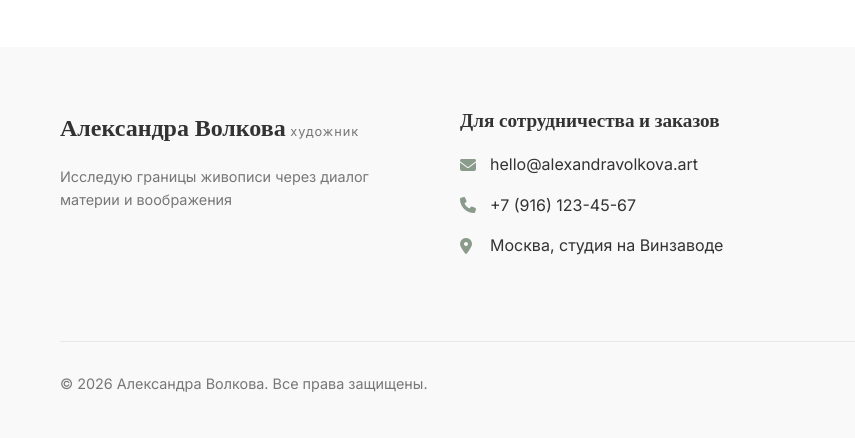
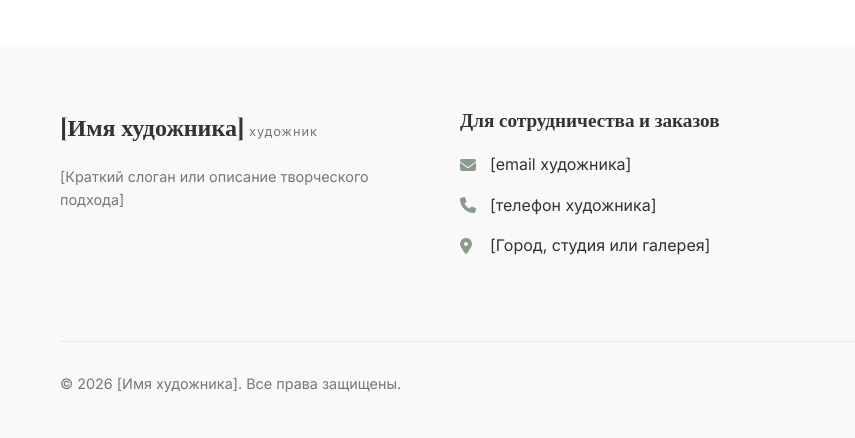
Before and after one commit to Tavvex/artist-website, a plain HTML site: page blog.html in a window 1280 px wide. Shown: the part 3507-3945 px from the top of the page, 0-855 px from the left. Drawn offline with nearby package versions, Linux system fonts and the light colour scheme.

Commit message:
выфвыф

```diff
--- a/blog.html
+++ b/blog.html
@@ -289,10 +289,10 @@
             <div class="footer-content">
                 <div class="footer-column">
                     <a href="index.html" class="footer-logo">
-                        <span class="logo-text">Александра Волкова</span>
+                        <span class="logo-text">[Имя художника]</span>
                         <span class="logo-subtitle">художник</span>
                     </a>
-                    <p class="footer-tagline">Исследую границы живописи через диалог материи и воображения</p>
+                    <p class="footer-tagline">[Краткий слоган или описание творческого подхода]</p>
                 </div>
 
                 <div class="footer-column">
@@ -300,15 +300,15 @@
                     <ul class="footer-contacts">
                         <li>
                             <i class="fas fa-envelope"></i>
-                            <a href="mailto:hello@alexandravolkova.art">hello@alexandravolkova.art</a>
+                            <a href="mailto:[email художника]">[email художника]</a>
                         </li>
                         <li>
                             <i class="fas fa-phone"></i>
-                            <a href="tel:+79161234567">+7 (916) 123-45-67</a>
+                            <a href="tel:[телефон художника]">[телефон художника]</a>
                         </li>
                         <li>
                             <i class="fas fa-map-marker-alt"></i>
-                            <span>Москва, студия на Винзаводе</span>
+                            <span>[Город, студия или галерея]</span>
                         </li>
                     </ul>
                 </div>
@@ -316,16 +316,16 @@
                 <div class="footer-column">
                     <h3 class="footer-title">Я в соцсетях</h3>
                     <div class="social-links">
-                        <a href="https://instagram.com" target="_blank" aria-label="Instagram">
+                        <a href="[ссылка на Instagram]" target="_blank" aria-label="Instagram">
                             <i class="fab fa-instagram"></i>
                         </a>
-                        <a href="https://behance.net" target="_blank" aria-label="Behance">
+                        <a href="[ссылка на Behance]" target="_blank" aria-label="Behance">
                             <i class="fab fa-behance"></i>
                         </a>
-                        <a href="https://pinterest.com" target="_blank" aria-label="Pinterest">
+                        <a href="[ссылка на Pinterest]" target="_blank" aria-label="Pinterest">
                             <i class="fab fa-pinterest"></i>
                         </a>
-                        <a href="https://youtube.com" target="_blank" aria-label="YouTube">
+                        <a href="[ссылка на YouTube]" target="_blank" aria-label="YouTube">
                             <i class="fab fa-youtube"></i>
                         </a>
                     </div>
@@ -343,7 +343,7 @@
             </div>
 
             <div class="footer-bottom">
-                <p>&copy; <span id="current-year">2024</span> Александра Волкова. Все права защищены.</p>
+                <p>&copy; <span id="current-year">2024</span> [Имя художника]. Все права защищены.</p>
                 <a href="#" class="privacy-link">Политика конфиденциальности</a>
             </div>
         </div>
```
Also changed, not shown: portfolio.html (+10 -11 lines).
